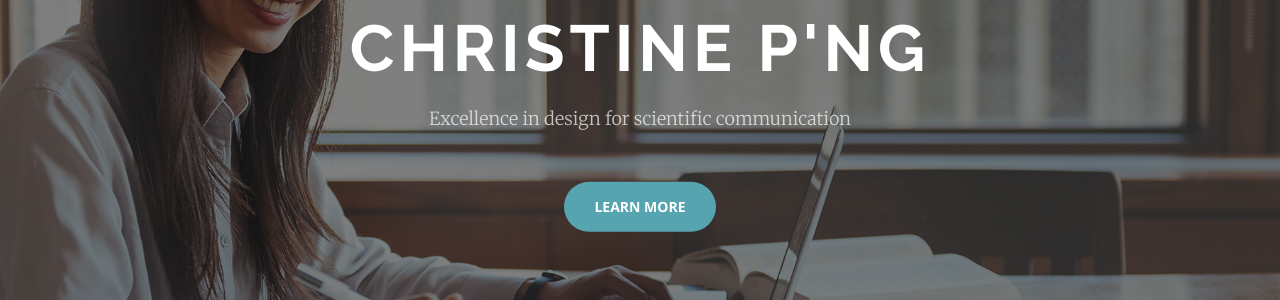
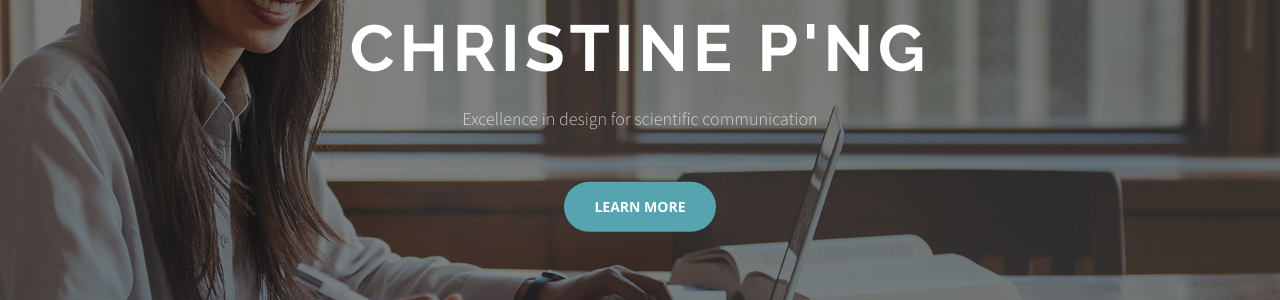
Before and after one commit to chspng/christinepng.ca, a Jekyll site: the page built from index.html, in a window 1280 px wide and 900 px high. Shown: the part 328-628 px from the top of the window. Built offline with Jekyll 4.4.1, drawn with Linux system fonts in a browser that asks for light colours.

Commit message:
adding custom css

```diff
--- a/_includes/head.html
+++ b/_includes/head.html
@@ -10,6 +10,7 @@
 
     <!-- Bootstrap Core CSS -->
     <link rel="stylesheet" href="css/bootstrap.min.css" type="text/css">
+    <link rel="stylesheet" href="css/custom.css" type="text/css">
 
     <!-- Custom Fonts -->
     <link href='http://fonts.googleapis.com/css?family=Open+Sans:300italic,400italic,600italic,700italic,800italic,400,300,600,700,800' rel='stylesheet' type='text/css'>
```
